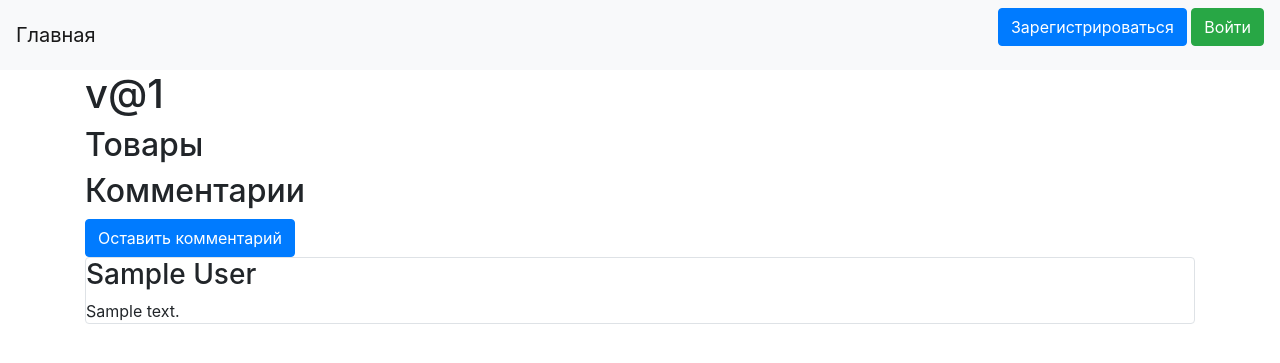
After one commit to Nickow32/Buy-and-sale, a Flask app: page /user/1 in a window 1280 px wide. The commit adds this page. Shown: the top 363 px of the page. Run offline with Flask 2, Linux system fonts and the light colour scheme; data comes from the database, SQL or seed files in the repository; both versions use the stored data as it was after the commit; tables that the repository leaves empty hold one stand-in row (values such as "Sample post"); some libraries are stand-ins or nearby versions.

Commit message:
v1.0.0 Релиз!

```diff
--- a/data/__all_models.py
+++ b/data/__all_models.py
@@ -1,2 +1,4 @@
 from . import users
 from . import products
+from . import comments
+from . import cart
--- a/data/products.py
+++ b/data/products.py
@@ -1,10 +1,11 @@
 import sqlalchemy
 from sqlalchemy import orm
+from sqlalchemy_serializer import SerializerMixin
 
 from data.db_session import SqlAlchemyBase
 
 
-class Product(SqlAlchemyBase):
+class Product(SqlAlchemyBase, SerializerMixin):
     __tablename__ = 'products'
 
     id = sqlalchemy.Column(sqlalchemy.Integer,
@@ -15,3 +16,4 @@ class Product(SqlAlchemyBase):
     user_id = sqlalchemy.Column(sqlalchemy.Integer,
                                 sqlalchemy.ForeignKey("users.id"))
     user = orm.relation('User')
+    carts = orm.relation("Cart", back_populates='product_')
--- a/data/users.py
+++ b/data/users.py
@@ -1,12 +1,13 @@
 import sqlalchemy
 from flask_login import UserMixin
 from sqlalchemy import orm
+from sqlalchemy_serializer import SerializerMixin
 from werkzeug.security import generate_password_hash, check_password_hash
 
 from data.db_session import SqlAlchemyBase
 
 
-class User(SqlAlchemyBase, UserMixin):
+class User(SqlAlchemyBase, UserMixin, SerializerMixin):
     __tablename__ = 'users'
 
     id = sqlalchemy.Column(sqlalchemy.Integer,
@@ -15,8 +16,11 @@ class User(SqlAlchemyBase, UserMixin):
     email = sqlalchemy.Column(sqlalchemy.String, index=True, unique=True, nullable=True)
     phone = sqlalchemy.Column(sqlalchemy.String, nullable=True)
     hashed_password = sqlalchemy.Column(sqlalchemy.String, nullable=True)
+    money = sqlalchemy.Column(sqlalchemy.Integer, default=0)
 
     products = orm.relation("Product", back_populates='user')
+    comments = orm.relation("Comment", back_populates='user')
+    carts = orm.relation("Cart", back_populates='user_')
 
     def set_password(self, password):
         self.hashed_password = generate_password_hash(password)
--- a/main.py
+++ b/main.py
@@ -1,13 +1,23 @@
-from flask import Flask, render_template, redirect
+from flask import Flask, render_template, redirect, request
+from flask_restful import abort
 
+import shop_api
 from data import db_session
+from data.cart import Cart
+from data.comments import Comment
 from data.products import Product
 from data.users import User
+from forms.CommentForm import CommentForm
 from forms.LoginForm import LoginForm
+from forms.ProductForm import ProductForm
 from forms.RegisterForm import RegisterForm
-from flask_login import LoginManager, login_user, login_required, logout_user
+from flask_login import LoginManager, login_user, login_required, logout_user, current_user
+from flask_ngrok import run_with_ngrok
 
 app = Flask(__name__)
+run_with_ngrok(app)
+app.register_blueprint(shop_api.blueprint)
+
 app.config['SECRET_KEY'] = 'yandexlyceum_secret_key'
 login_manager = LoginManager()
 login_manager.init_app(app)
@@ -17,7 +27,8 @@ login_manager.init_app(app)
 def index():
     db_sess = db_session.create_session()
     products = db_sess.query(Product)
-    return render_template("index.html", products=products, title="Купи-продай")
+    cart = [(i.product, i.user) for i in db_sess.query(Cart).all()]
+    return render_template("index.html", products=products, cart=cart, title="Купи-продай")
 
 
 @login_manager.user_loader
@@ -73,6 +84,101 @@ def reqister():
     return render_template('register.html', title='Регистрация', form=form)
 
 
+@app.route('/product', methods=['GET', 'POST'])
+def add_product():
+    form = ProductForm()
+    if not current_user.is_authenticated:
+        return redirect('/')
+    if form.validate_on_submit():
+        product = Product(
+            title=form.title.data,
+            price=form.price.data,
+            description=form.description.data,
+            user_id=current_user.id
+        )
+        session = db_session.create_session()
+        session.add(product)
+        session.commit()
+        return redirect(f'/user/{current_user.id}')
+    return render_template('add_product.html', title='Добавление товара', form=form)
+
+
+@app.route('/product/<int:id>', methods=['GET', 'POST'])
+def product(id):
+    form = ProductForm()
+    if request.method == "GET":
+        db_sess = db_session.create_session()
+        product = db_sess.query(Product).filter(Product.id == id, Product.user == current_user).first()
+        if not product:
+            return redirect('/')
+        if product:
+            form.title.data = product.title
+            form.price.data = product.price
+            form.description.data = product.description
+        else:
+            abort(404)
+    if form.validate_on_submit():
+        db_sess = db_session.create_session()
+        product = db_sess.query(Product).filter(Product.id == id, Product.user == current_user).first()
+        if product:
+            product.title = form.title.data
+            product.price = form.price.data
+            product.description = form.description.data
+            db_sess.commit()
+            return redirect(f'/user/{current_user.id}')
+        else:
+            abort(404)
+    return render_template('add_product.html', title='Редактирование товара', form=form)
+
+
+@app.route('/product_delete/<int:id>', methods=['GET', 'POST'])
+@login_required
+def product_delete(id):
+    db_sess = db_session.create_session()
+    product = db_sess.query(Product).filter(Product.id == id, Product.user == current_user).first()
+    if not product:
+        return redirect('/')
+    if product:
+        db_sess.delete(product)
+        db_sess.commit()
+    else:
+        abort(404)
+    return redirect(f'/user/{current_user.id}')
+
+
+@app.route('/add_comment/<int:user_id>', methods=['GET', 'POST'])
+def add_comment(user_id):
+    form = CommentForm()
+    if not current_user.is_authenticated:
+        return redirect('/')
+    if form.validate_on_submit():
+        session = db_session.create_session()
+        comment = Comment(
+            author=current_user.name,
+            receiver=user_id,
+            context=form.context.data
+        )
+        session.add(comment)
+        session.commit()
+        return redirect(f'/user/{user_id}')
+    return render_template('add_comment.html', title='Добавление комментария', form=form)
+
+
+@app.route('/comment_delete/<string:author>', methods=['GET', 'POST'])
+@login_required
+def comment_delete(author):
+    db_sess = db_session.create_session()
+    comment = db_sess.query(Comment).filter(Comment.author == author, Comment.receiver == current_user.id).first()
+    if not comment:
+        return redirect('/')
+    if comment:
+        db_sess.delete(comment)
+        db_sess.commit()
+    else:
+        abort(404)
+    return redirect(f'/user/{current_user.id}')
+
+
 def main():
     app.run()
 
--- /dev/null
+++ b/shop_api.py
@@ -0,0 +1,84 @@
+import flask
+from flask import render_template, redirect
+from flask_login import current_user
+
+from data import db_session
+from data.cart import Cart
+from data.comments import Comment
+from data.products import Product
+from data.users import User
+
+blueprint = flask.Blueprint(
+    'shop_api',
+    __name__,
+    template_folder='templates'
+)
+
+
+@blueprint.route('/user/<int:user_id>')
+def get_user(user_id):
+    session = db_session.create_session()
+    user = session.query(User).get(user_id)
+    products = session.query(Product).filter(Product.user_id == user_id)
+    comments = session.query(Comment).filter(Comment.receiver == user_id)
+    return render_template('user.html', user=user, title=f"Пользователь {user.name}",
+                           products=products, comments=comments)
+
+
+@blueprint.route('/money/<int:user_id>')
+def money(user_id):
+    session = db_session.create_session()
+    user = session.query(User).get(user_id)
+    user.money += 500
+    session.commit()
+    return render_template('money.html', user=user, title=f"Дьенки")
+
+
+@blueprint.route('/buy/<int:product_id>')
+def buy(product_id):
+    session = db_session.create_session()
+    product = session.query(Product).get(product_id)
+    user = session.query(User).get(product.user_id)
+    user2 = session.query(User).get(current_user.id)
+    user.money += product.price
+    user2.money -= product.price
+    product.user_id = current_user.id
+    session.commit()
+    return render_template('buy.html', title=f"Поздравляем с покупкой!")
+
+
+@blueprint.route('/add_to_cart/<int:product_id>')
+def add_to_cart(product_id):
+    session = db_session.create_session()
+    product = session.query(Product).get(product_id)
+    user = session.query(User).get(current_user.id)
+    cart = Cart(user=user.id, product=product.id)
+    session.add(cart)
+    session.commit()
+    return redirect("/")
+
+
+@blueprint.route('/cart/<int:user_id>')
+def cart(user_id):
+    session = db_session.create_session()
+    cart = session.query(Cart).filter(Cart.user == user_id).all()
+    products = [session.query(Product).filter(Product.id == i.product).first() for i in cart]
+    summ = sum([i.price for i in products])
+    return render_template("cart.html", title="Корзинка", products=products, summ=summ)
+
+
+@blueprint.route('/buy_cart/<int:user_id>')
+def buy_cart(user_id):
+    session = db_session.create_session()
+    user = session.query(User).get(current_user.id)
+    cart = session.query(Cart).filter(Cart.user == user_id).all()
+    products = [session.query(Product).filter(Product.id == i.product).first() for i in cart]
+    for i in products:
+        user.money -= i.price
+        user2 = session.query(User).get(i.user_id)
+        user2.money += i.price
+        i.user_id = current_user.id
+        product = session.query(Cart).filter(Cart.user == user_id, Cart.product == i.id).first()
+        session.delete(product)
+        session.commit()
+    return render_template("buy.html", title="Поздравляем с покупкой!")
--- a/templates/base.html
+++ b/templates/base.html
@@ -14,7 +14,9 @@
     <nav class="navbar navbar-light bg-light">
         <a class="navbar-brand" href="/">Главная</a>
         {% if current_user.is_authenticated %}
-        <a class="navbar-brand" href="/logout">{{ current_user.name }}</a>
+        <a class="navbar-brand" href="/logout">Выйти</a>
+        <a class="navbar-brand" href="/cart/{{current_user.id}}">Корзина</a>
+        <a class="navbar-brand" href="/user/{{current_user.id}}">{{ current_user.name }}</a>
         {% else %}
         <p>
             <a class="btn btn-primary " href="/register">Зарегистрироваться</a>
--- /dev/null
+++ b/templates/user.html
@@ -0,0 +1,53 @@
+{% extends "base.html" %}
+
+{% block content %}
+<h1>{{user.name}}</h1>
+{% if current_user.id == user.id%}
+<div>
+    <h2>Текущий капитал: {{ user.money }} дьенек </h2>
+    <a class="btn btn-primary" href="/money/{{current_user.id}}">Пополнить капитал</a>
+</div>
+{% endif %}
+<h2>Товары</h2>
+{% if current_user.id == user.id%}
+<a class="btn btn-primary" href="/product">Добавить товар</a>
+{% endif %}
+{% for item in products%}
+<div class="col-md6 border rounded">
+    <h3>{{item.title}}</h3>
+    <div>
+        {{item.description}}
+    </div>
+    <div>
+        Цена - {{item.price}} дьенек
+    </div>
+    {% if current_user.id == user.id %}
+    <div>
+        <a href="/product/{{ item.id }}" class="btn btn-warning">
+            Изменить
+        </a>
+        <a href="/product_delete/{{ item.id }}" class="btn btn-danger">
+            Удалить
+        </a>
+    </div>
+    {% endif %}
+</div>
+{% endfor %}
+<h2>Комментарии</h2>
+{% if current_user.id != user.id%}
+<a class="btn btn-primary" href="/add_comment/{{user.id}}">Оставить комментарий</a>
+{% endif %}
+{% for comm in comments %}
+<div class="col-md6 border rounded">
+    <h3>{{comm.author}}</h3>
+    <div>
+        {{comm.context}}
+    </div>
+    {% if current_user.id == user.id%}
+    <a href="/comment_delete/{{ comm.author }}" class="btn btn-danger">
+        Удалить
+    </a>
+    {% endif %}
+</div>
+{% endfor %}
+{% endblock %}
```
Also changed, not shown: data/cart.py (added, +16 -0 lines), data/comments.py (added, +16 -0 lines), forms/CommentForm.py (added, +8 -0 lines), forms/ProductForm.py (added, +11 -0 lines), templates/add_comment.html (added, +19 -0 lines), templates/add_product.html (added, +37 -0 lines), templates/buy.html (added, +12 -0 lines), templates/cart.html (added, +20 -0 lines), templates/index.html (+13 -1 lines), templates/money.html (added, +9 -0 lines), db/shop.db.
